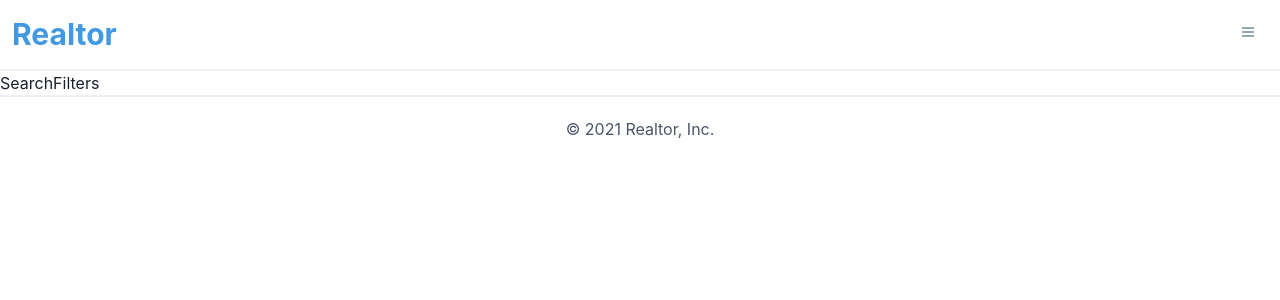
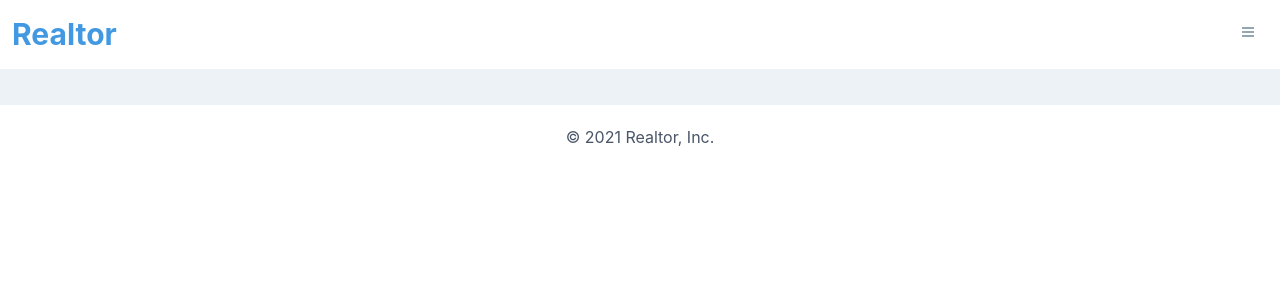
Before and after one commit to dzennank/realestate-app, a Next.js app: page /components/SearchFilters in a window 1280 px wide. Shown: the top 300 px of the page. Built offline with nearby package versions, Linux system fonts and the light colour scheme.

Commit message:
add state and flex comp

```diff
--- a/pages/components/SearchFilters.jsx
+++ b/pages/components/SearchFilters.jsx
@@ -7,9 +7,12 @@ import Image from 'next/image';
 import React from 'react'
 
 const SearchFilters = () => {
+  const [filter, setFilters] = useState({});
   return (
-    <div>SearchFilters</div>
+    <Flex bg="gray.100" p="4" justifyContent="center" flex-wrap="wrap">
+
+    </Flex>
   )
 }
 
-export default SearchFilters
+export default SearchFilters;
```
